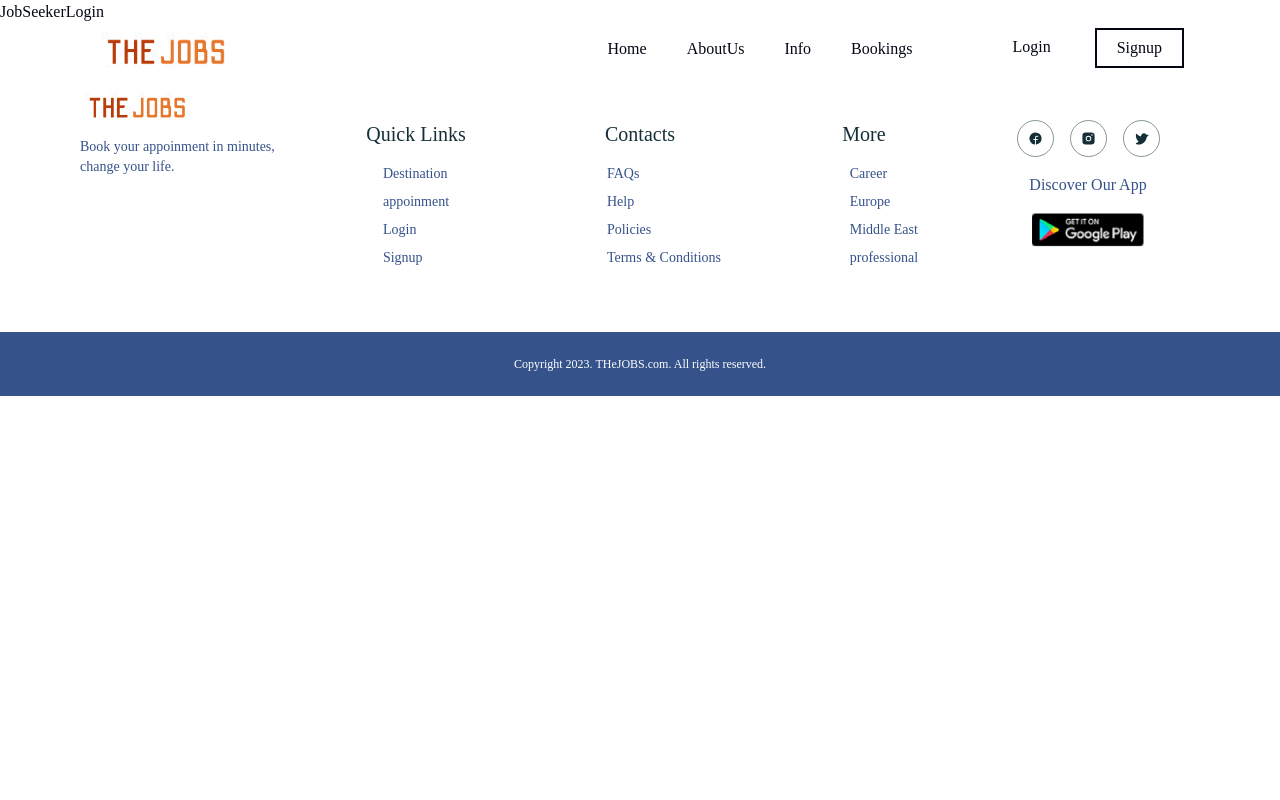
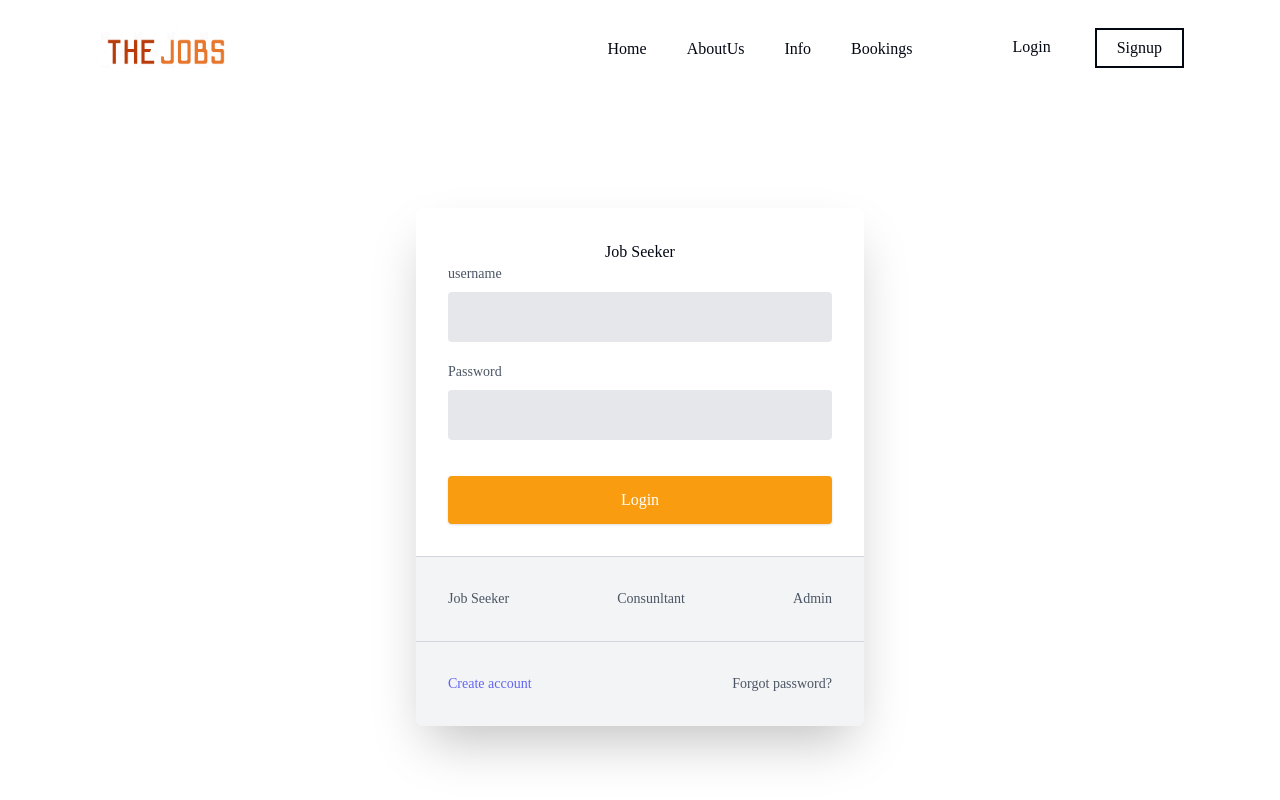
Before and after one commit to Murphycoding/the-jobs-frontend, a React (Vite) app: page /job-seeker/login in a window 1280 px wide. Shown: the top 800 px of the page. Built offline with nearby package versions, Linux system fonts and the light colour scheme.

Commit message:
create job-seeker- login

```diff
--- a/src/pages/job_seeker/JobSeekerLogin.jsx
+++ b/src/pages/job_seeker/JobSeekerLogin.jsx
@@ -1,7 +1,85 @@
-import React from "react";
+import { Link } from "react-router-dom";
+import React, { useState } from "react";
+
+
 const JobSeekerLogin = () => {
+  const [username, setUsername] = useState("");
+  const [password, setPassword] = useState("");
+  const [email, setEmail] = useState("");
+  const [loading, setLoading] = useState(false);
+  const [message, setMessage] = useState("");
+
   return (
-    <div>JobSeekerLogin </div>
+    <div class="container mx-auto p-8 mt-44 flex">
+      <div class="max-w-md w-full mx-auto">
+        <div class="bg-white rounded-lg overflow-hidden shadow-2xl">
+          <div class="p-8">
+            <div className=" h3  text-center">Job Seeker</div>
+            <form >
+              <div class="mb-5">
+                <label
+                  for="username"
+                  class="block mb-2 text-sm font-medium text-gray-600"
+                >
+                  username
+                </label>
+
+                <input
+                  type="text"
+                  name="username"
+                  value={username}
+                  onChange={(e) => setUsername(e.target.value)}
+                  class="block w-full p-3 rounded bg-gray-200 border border-transparent focus:outline-none"
+                />
+              </div>
+
+              <div class="mb-5">
+                <label
+                  for="password"
+                  class="block mb-2 text-sm font-medium text-gray-600"
+                >
+                  Password
+                </label>
+
+                <input
+                  type="text"
+                  name="password"
+                  value={password}
+                  onChange={(e) => setPassword(e.target.value)}
+                  class="block w-full p-3 rounded bg-gray-200 border border-transparent focus:outline-none"
+                />
+              </div>
+              <input
+                type="submit"
+                class="w-full p-3 mt-4 bg-color2 text-white rounded shadow"
+                value="Login"
+              />
+            </form>
+          </div>
+          <div class="flex justify-between p-8 text-sm border-t border-gray-300 bg-gray-100">
+            <Link to="/Job_seekerlogin" className="text-gray-600">
+              Job Seeker
+            </Link>
+            <Link to="/Consunltantlogin" className="text-gray-600">
+              Consunltant
+            </Link>
+            <Link to="/AdminView" className="text-gray-600">
+              Admin
+            </Link>
+          </div>
+
+          <div class="flex justify-between p-8 text-sm border-t border-gray-300 bg-gray-100">
+            <a href="Signup" class="font-medium text-indigo-500">
+              Create account
+            </a>
+
+            <a href="#" class="text-gray-600">
+              Forgot password?
+            </a>
+          </div>
+        </div>
+      </div>
+    </div>
   );
 };
 
```
